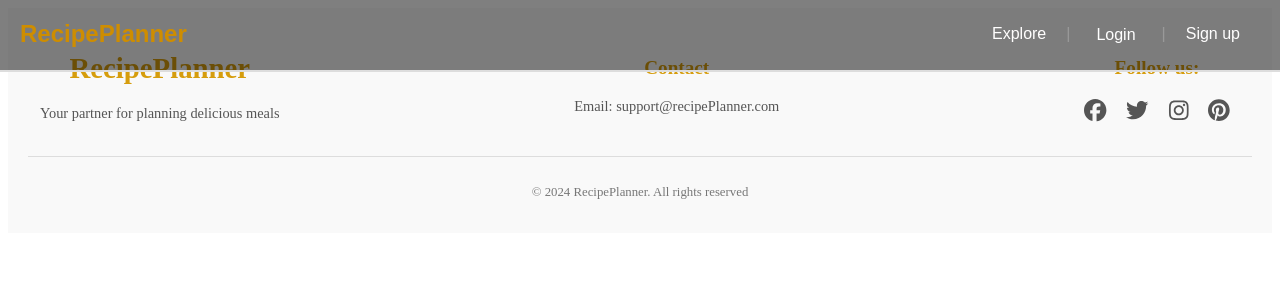
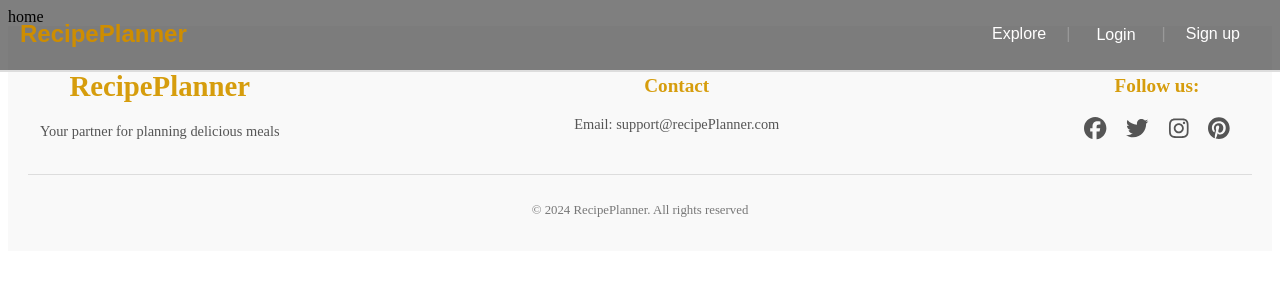
Before and after one commit to FridaEri/testingAndTS, a React (Vite) app in the folder frontend/: page /home in a window 1280 px wide. Shown: the top 300 px of the page. Built offline with nearby package versions, Linux system fonts and the light colour scheme; sample sign-in values are in the browser's storage.

Commit message:
added privateRoute for pages only avalible for logged in users

```diff
--- a/frontend/src/router/AppRouter.tsx
+++ b/frontend/src/router/AppRouter.tsx
@@ -3,8 +3,11 @@ import { BrowserRouter as Router, Routes, Route } from 'react-router-dom';
 import Landing from '../pages/landing';
 import Explore from '../pages/explore';
 import SignUp from '../pages/signUp';
+import Home from '../pages/home';
 import Navbar from '../components/navbar/navbar';
 import Footer from '../components/footer/footer';
+import PrivateRoute from './privateRouter';
+import MyAccount from '../pages/myAccount';
 
 const AppRouter: React.FC = () => {
   return (
@@ -14,7 +17,16 @@ const AppRouter: React.FC = () => {
         <Route path="/" element={<Landing />} />
         <Route path="/explore" element={<Explore />} />
         <Route path="/signup" element={<SignUp />} />
-      </Routes>
+        <Route
+        path="/home"
+        element={
+        <PrivateRoute>
+          <Home />
+        </PrivateRoute>
+        }
+        />
+        <Route path='/my-account' element={<MyAccount/>} />
+        </Routes>
       <Footer />
     </Router>
   );
--- /dev/null
+++ b/frontend/src/router/privateRouter.tsx
@@ -0,0 +1,14 @@
+import React from 'react';
+import { Navigate } from 'react-router-dom';
+
+interface PrivateRouteProps {
+  children: React.ReactElement; // The component to render if authenticated
+}
+
+const PrivateRoute: React.FC<PrivateRouteProps> = ({ children }) => {
+  const token = localStorage.getItem('token'); // Check if the token exists in localStorage
+
+  return token ? children : <Navigate to="/" replace />; // Redirect to landing page if not authenticated
+};
+
+export default PrivateRoute;
```
